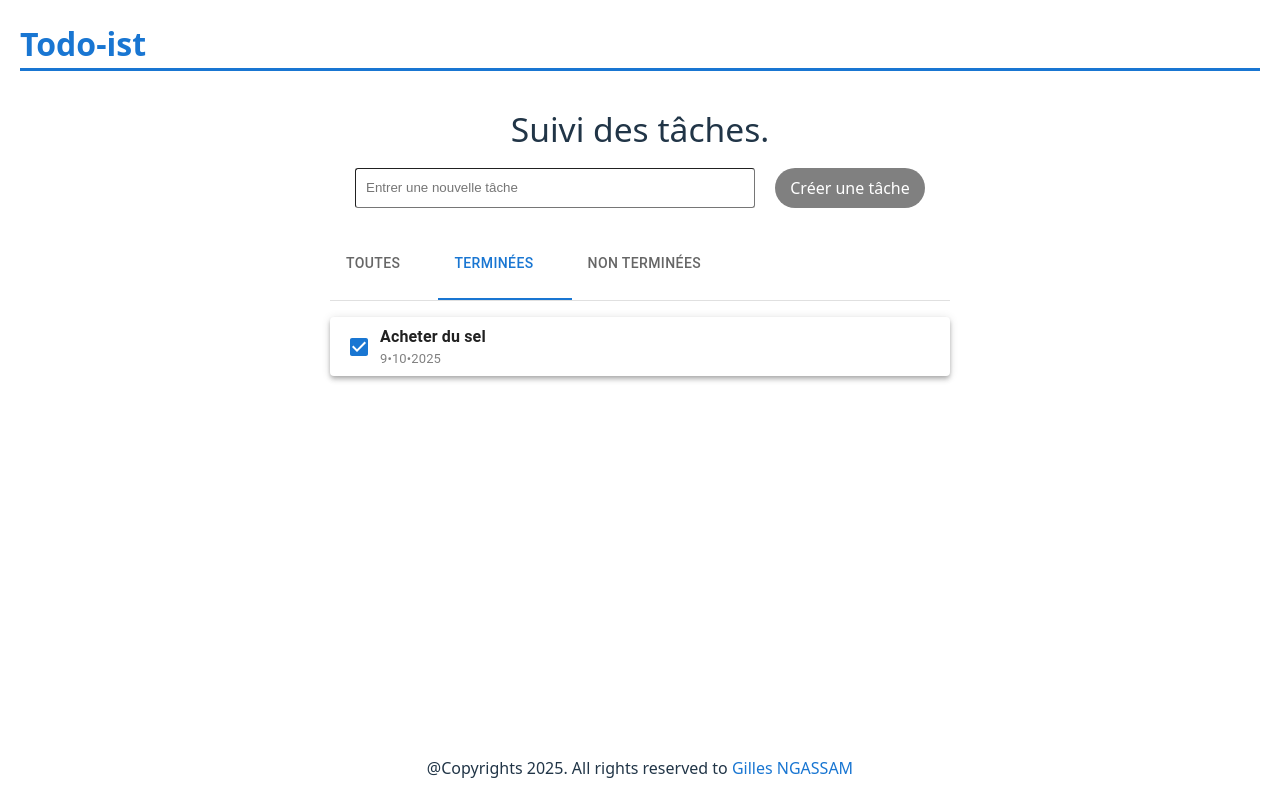
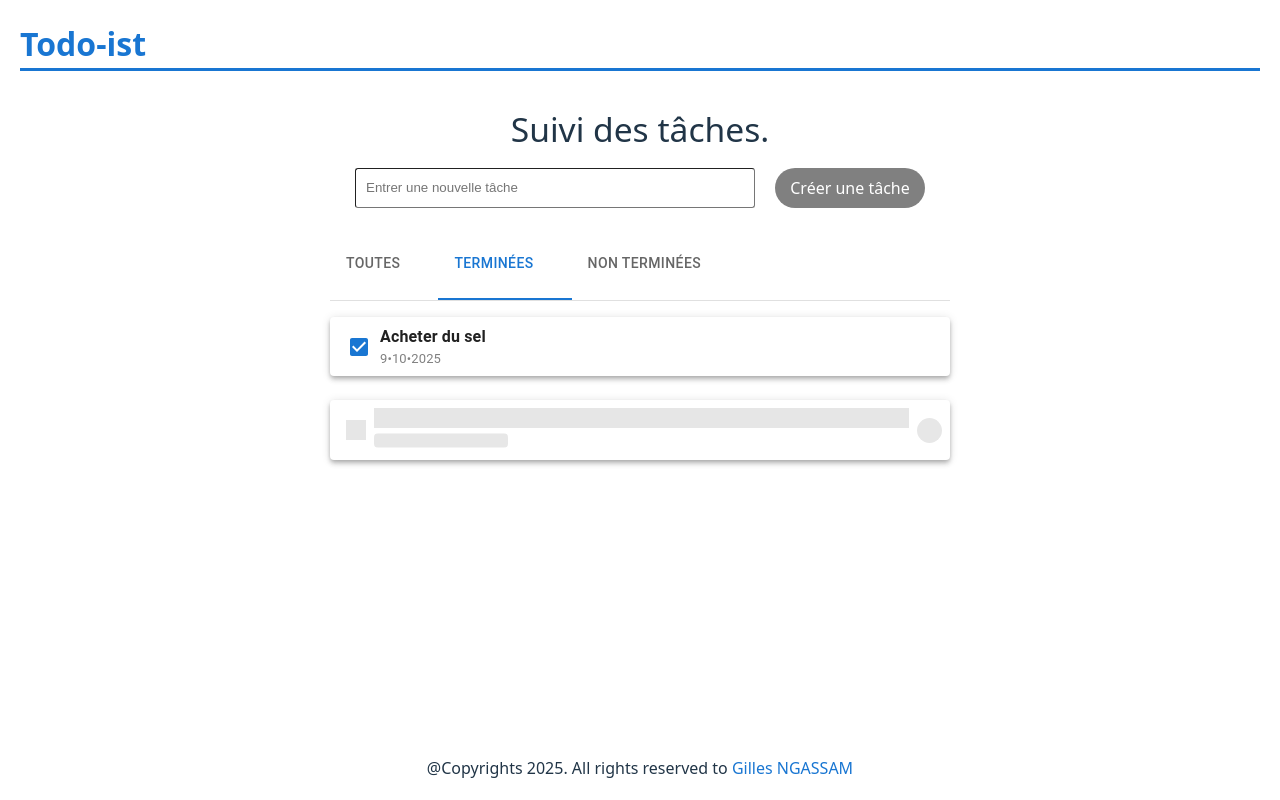
Before and after one commit to NanmegniNgassam/todo-list, a React (Vite) app: page / in a window 1280 px wide. Both pictures are taken after a click on the tab "TERMINÉES". Built offline with nearby package versions, Linux system fonts and the light colour scheme; some icons are missing.

Commit message:
Dev: Creating a task loader

```diff
--- /dev/null
+++ b/src/components/taskLoader/index.tsx
@@ -0,0 +1,18 @@
+import { Paper, Skeleton, Stack } from "@mui/material";
+
+const TaskLoader = () => {
+  return (
+    <Paper elevation={4} sx={{ py: 1, px: 1, mb: 3 }}>
+      <Stack direction='row' alignItems='center'gap={1} >
+        <Skeleton variant="rectangular" width={20} height={20} sx={{ ml: 1 }} />
+        <Stack direction='column' flex={1}>
+          <Skeleton variant="rectangular" width="100%" />
+          <Skeleton variant="text" width="25%" />
+        </Stack>
+        <Skeleton variant="circular" width={25} height={25} />
+      </Stack>
+    </Paper>
+  );
+}
+
+export default TaskLoader;
--- a/src/components/tasksList/index.tsx
+++ b/src/components/tasksList/index.tsx
@@ -7,6 +7,7 @@ import { useState } from "react";
 import { connect } from "react-redux";
 import type { DataBase } from "../../reducers/taskReducer";
 import TaskWrapper from "../taskWrapper";
+import TaskLoader from '../taskLoader';
 
 const TasksList = (props: DataBase) => {
   type TabType = 'all' | 'done' | 'undone';
@@ -60,9 +61,15 @@ const TasksList = (props: DataBase) => {
         </TabPanel>
         <TabPanel value="done" sx={{ px: 0, py: 2 }}>
           {
-            tasks.filter(task => task.isDone).map(task => (
-              <TaskWrapper task={task} key={task.id} />
-            ))
+            <div>
+              {
+                tasks.filter(task => task.isDone).map(task => (
+                  <TaskWrapper task={task} key={task.id} />
+                ))
+              }
+              <TaskLoader />
+            </div>
+
           }
         </TabPanel>
         <TabPanel value="undone" sx={{ px: 0, py: 2 }}>
```
